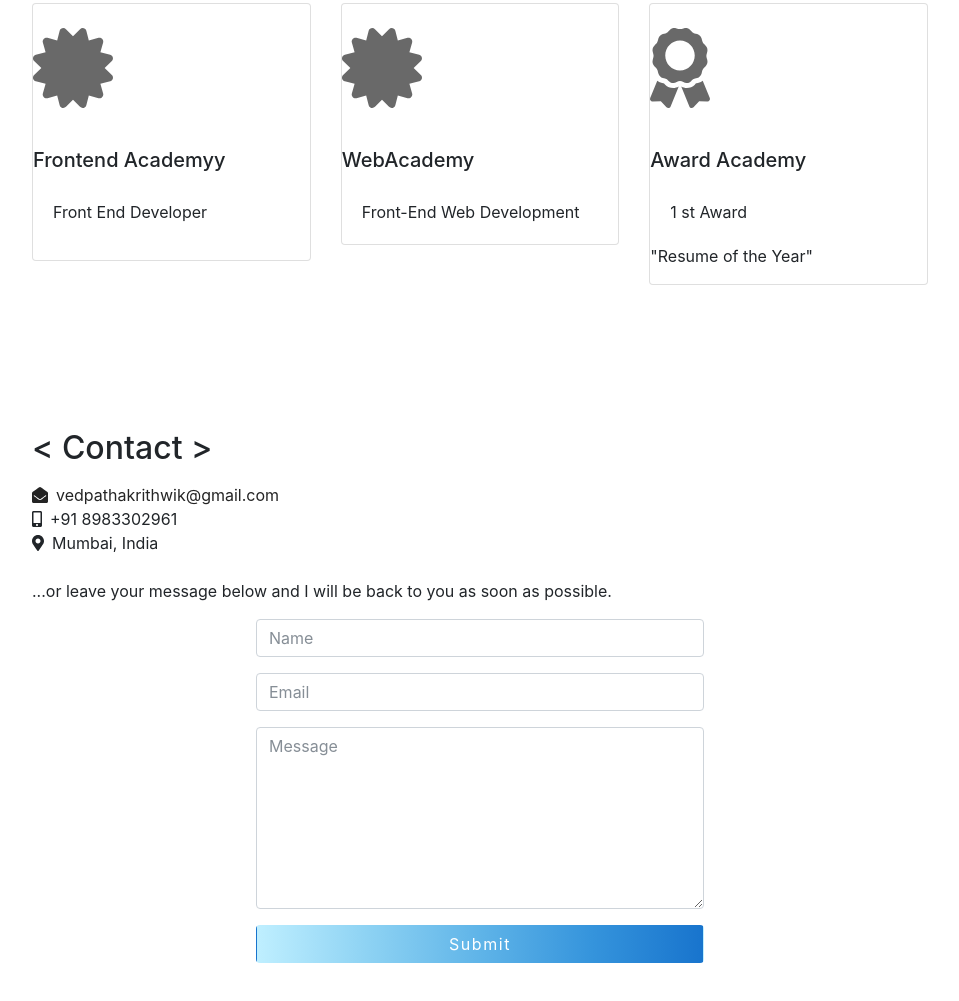
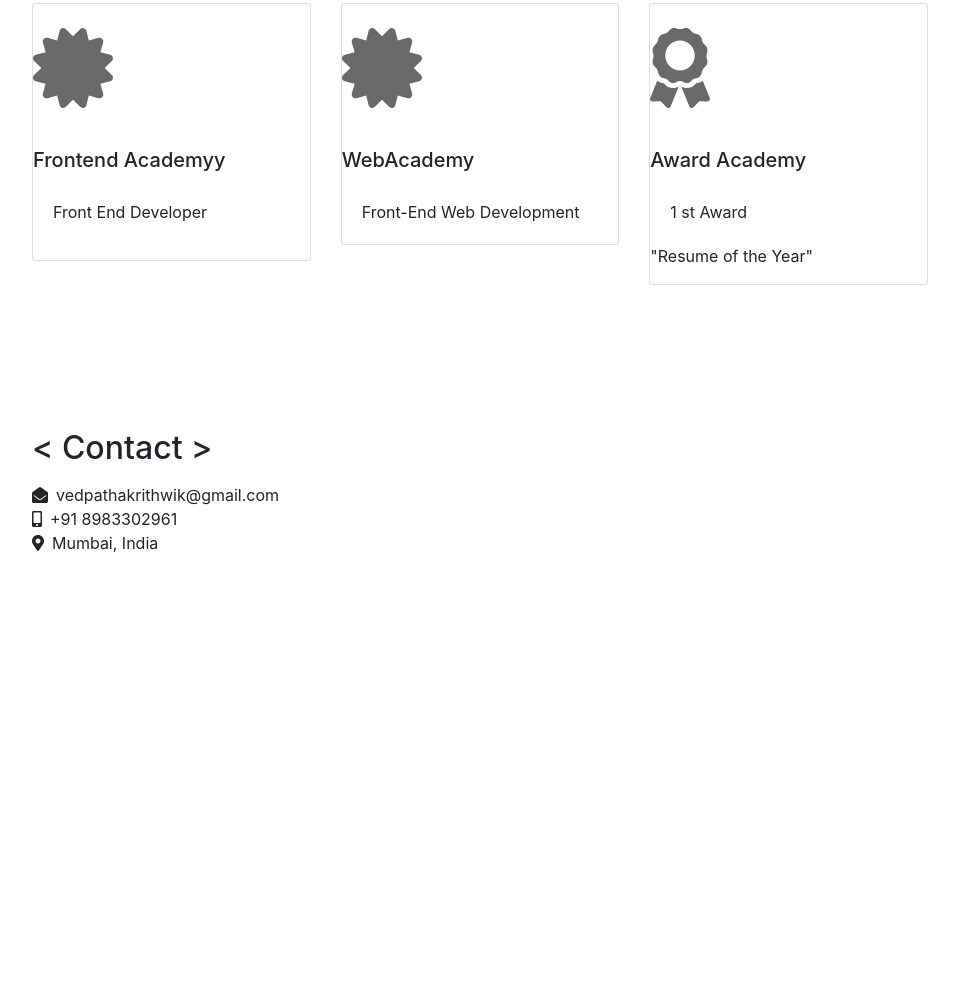
Before and after one commit to SHIVAM8844/resume, a website with bundled scripts: page index.html in a window 1280 px wide. Shown: the part 2431-3432 px from the top of the page, without its empty margins (304-1263 px from the left). After the commit the page ends 3058 px from the top, so only its background shows below. Built offline with nearby package versions, Linux system fonts and the light colour scheme; a web font is replaced by a local one.

Commit message:
Update index.html
deleted form

```diff
--- a/index.html
+++ b/index.html
@@ -461,11 +461,11 @@
             <li><i class="fas fa-map-marker-alt mr-2"></i>Mumbai, India</li>
           </ul>
 
-          <p>
+          <!-- <p>
             ...or leave your message below and I will be back to you as soon as
             possible.
-          </p>
-
+          </p> -->
+<!--
           <form
             class="contact-form"
             method="POST"
@@ -502,7 +502,7 @@
             </div>
 
             <button type="submit" class="btn btn-submit">Submit</button>
-          </form>
+          </form> -->
         </div>
       </section>
     </div>
```
